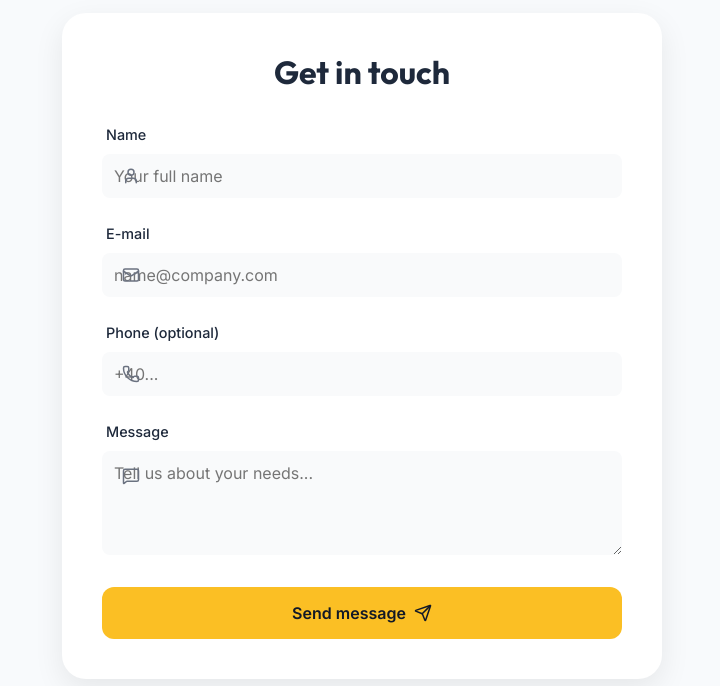
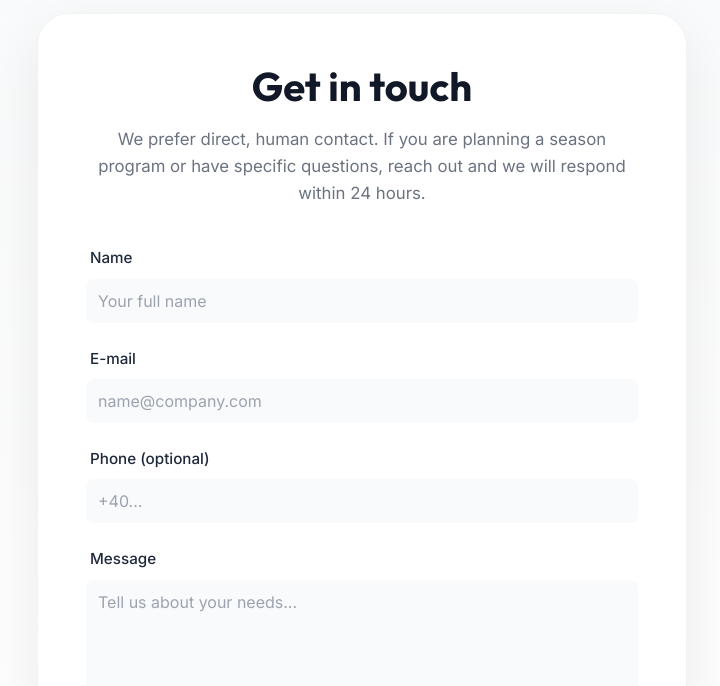
Before and after one commit to Qoopertin/tarcom-lux-website, a React (Vite) app: page / in a window 1280 px wide. Shown: the part 6114-6800 px from the top of the page, without its empty margins (278-998 px from the left). Built offline with nearby package versions, Linux system fonts and the light colour scheme.

Commit message:
Complete redesign of contact form with modern, clean aesthetics

```diff
--- a/src/components/home/ContactSection.css
+++ b/src/components/home/ContactSection.css
@@ -1,5 +1,5 @@
 .contact-section {
-    background-color: var(--color-bg-light);
+    background: linear-gradient(180deg, #f9fafb 0%, #ffffff 100%);
     position: relative;
     overflow: hidden;
 }
@@ -13,29 +13,44 @@
 /* Contact Form Card */
 .contact-form-container {
     width: 100%;
-    max-width: 600px;
-    /* Limit width since it's now centered alone */
+    max-width: 650px;
     margin: 0 auto;
 }
 
 .contact-card {
     background: white;
-    padding: 2.5rem;
-    border-radius: 1.5rem;
-    box-shadow: 0 10px 30px rgba(0, 0, 0, 0.08);
+    padding: 3rem;
+    border-radius: 2rem;
+    box-shadow: 0 20px 60px rgba(0, 0, 0, 0.08);
+    border: 1px solid rgba(0, 0, 0, 0.05);
+}
+
+@media (max-width: 768px) {
+    .contact-card {
+        padding: 2rem 1.5rem;
+    }
 }
 
 .form-title {
-    font-size: 2rem;
-    margin-bottom: 2rem;
-    color: var(--color-text-main);
+    font-size: 2.5rem;
+    margin-bottom: 1rem;
+    color: #111827;
     text-align: center;
+    font-weight: 700;
+}
+
+.form-subtitle {
+    font-size: 1.05rem;
+    color: #6B7280;
+    text-align: center;
+    margin-bottom: 2.5rem;
+    line-height: 1.6;
 }
 
 .contact-form {
     display: flex;
     flex-direction: column;
-    gap: 1.25rem;
+    gap: 1.5rem;
 }
 
 .form-group {
@@ -45,106 +60,100 @@
 }
 
 .form-group label {
-    font-size: 0.9rem;
+    font-size: 0.95rem;
     font-weight: 600;
-    color: var(--color-text-main);
+    color: #374151;
     margin-left: 0.25rem;
 }
 
-.input-wrapper {
-    position: relative;
-    display: flex;
-    align-items: center;
+.form-group input,
+.form-group textarea {
+    width: 100%;
+    padding: 1rem 1.25rem;
+    border: 2px solid #E5E7EB;
+    border-radius: 1rem;
+    font-family: inherit;
+    font-size: 1rem;
+    color: #111827;
+    background-color: #F9FAFB;
+    transition: all 0.3s ease;
 }
 
-.input-icon {
-    position: absolute;
-    left: 1.25rem;
-    /* Slightly more left spacing */
-    color: #6B7280;
-    /* Darker gray for better visibility */
-    pointer-events: none;
-    z-index: 10;
-    flex-shrink: 0;
-    /* Prevent icon from shrinking */
+.form-group input:focus,
+.form-group textarea:focus {
+    outline: none;
+    border-color: #fbbf24;
+    background-color: white;
+    box-shadow: 0 0 0 4px rgba(251, 191, 36, 0.1);
+    transform: translateY(-1px);
 }
 
-.textarea-wrapper {
-    align-items: flex-start;
+.form-group input::placeholder,
+.form-group textarea::placeholder {
+    color: #9CA3AF;
 }
 
-.textarea-wrapper .input-icon {
-    top: 1rem;
-}
-
-.input-wrapper input,
-.input-wrapper textarea {
-    width: 100%;
-    padding: 0.875rem 1rem 0.875rem 3.5rem;
-    /* Increased left padding to 3.5rem (56px) */
-    border: 1px solid #E5E7EB;
-    border-radius: 0.75rem;
-    font-family: inherit;
-    font-size: 1rem;
-    color: var(--color-text-main);
-    background-color: #F9FAFB;
-    transition: all 0.2s;
-}
-
-.input-wrapper input:focus,
-.input-wrapper textarea:focus {
-    outline: none;
-    border-color: var(--color-primary);
-    background-color: white;
-    box-shadow: 0 0 0 3px rgba(var(--color-primary-rgb), 0.1);
+.form-group textarea {
+    resize: vertical;
+    min-height: 140px;
 }
 
 .submit-btn {
     display: flex;
     align-items: center;
     justify-content: center;
-    gap: 0.5rem;
-    background-color: #fbbf24;
-    /* Amber 400 */
+    gap: 0.75rem;
+    background: linear-gradient(135deg, #fbbf24 0%, #f59e0b 100%);
     color: #111827;
-    /* Gray 900 */
     border: none;
-    padding: 1rem;
-    border-radius: 0.75rem;
-    font-weight: 600;
-    font-size: 1rem;
+    padding: 1.125rem 2rem;
+    border-radius: 1rem;
+    font-weight: 700;
+    font-size: 1.05rem;
     cursor: pointer;
-    transition: all 0.2s;
+    transition: all 0.3s ease;
     margin-top: 0.5rem;
+    box-shadow: 0 4px 14px rgba(251, 191, 36, 0.3);
 }
 
 .submit-btn:hover:not(:disabled) {
-    background-color: #f59e0b;
-    transform: translateY(-1px);
-    box-shadow: 0 4px 12px rgba(251, 191, 36, 0.3);
+    background: linear-gradient(135deg, #f59e0b 0%, #d97706 100%);
+    transform: translateY(-2px);
+    box-shadow: 0 8px 20px rgba(251, 191, 36, 0.4);
+}
+
+.submit-btn:active:not(:disabled) {
+    transform: translateY(0);
 }
 
 .submit-btn:disabled {
-    opacity: 0.7;
+    opacity: 0.6;
     cursor: not-allowed;
+    transform: none;
+}
+
+.submit-btn.loading {
+    position: relative;
 }
 
 .form-message {
     display: flex;
     align-items: center;
-    gap: 0.5rem;
-    padding: 0.75rem;
-    border-radius: 0.5rem;
-    font-size: 0.9rem;
+    gap: 0.75rem;
+    padding: 1rem 1.25rem;
+    border-radius: 0.75rem;
+    font-size: 0.95rem;
     font-weight: 500;
 }
 
 .form-message.success {
     background-color: #DEF7EC;
     color: #03543F;
+    border: 1px solid #A7F3D0;
 }
 
 .form-message.error {
     background-color: #FDE8E8;
     color: #9B1C1C;
+    border: 1px solid #FCA5A5;
 }
--- a/src/components/home/ContactSection.jsx
+++ b/src/components/home/ContactSection.jsx
@@ -1,7 +1,6 @@
 import React, { useState } from 'react';
 import { useLanguage } from '../../contexts/LanguageContext';
 import './ContactSection.css';
-import { Mail, Phone, User, MessageSquare, Send, CheckCircle, AlertCircle } from 'lucide-react';
 
 const ContactSection = () => {
     const { t } = useLanguage();
@@ -62,13 +61,12 @@ const ContactSection = () => {
                     {/* Contact Form - Centered */}
                     <div className="contact-form-container">
                         <div className="contact-card">
-                            <h3 className="form-title">{t('contact.title')}</h3>
+                            <h2 className="form-title">{t('contact.title')}</h2>
+                            <p className="form-subtitle">{t('contact.subtitle')}</p>
 
                             <form onSubmit={handleSubmit} className="contact-form">
                                 <div className="form-group">
                                     <label htmlFor="name">{t('contact.form.name')}</label>
-                                    <div className="input-wrapper">
-                                        <User className="input-icon" size={18} />
                                     <input
                                         type="text"
                                         id="name"
@@ -80,12 +78,9 @@ const ContactSection = () => {
                                         disabled={status === 'sending'}
                                     />
                                 </div>
-                                </div>
 
                                 <div className="form-group">
                                     <label htmlFor="email">{t('contact.form.email')}</label>
-                                    <div className="input-wrapper">
-                                        <Mail className="input-icon" size={18} />
                                     <input
                                         type="email"
                                         id="email"
@@ -97,12 +92,9 @@ const ContactSection = () => {
                                         disabled={status === 'sending'}
                                     />
                                 </div>
-                                </div>
 
                                 <div className="form-group">
                                     <label htmlFor="phone">{t('contact.form.phone')}</label>
-                                    <div className="input-wrapper">
-                                        <Phone className="input-icon" size={18} />
                                     <input
                                         type="tel"
                                         id="phone"
@@ -113,12 +105,9 @@ const ContactSection = () => {
                                         disabled={status === 'sending'}
                                     />
                                 </div>
-                                </div>
 
                                 <div className="form-group">
                                     <label htmlFor="message">{t('contact.form.message')}</label>
-                                    <div className="input-wrapper textarea-wrapper">
-                                        <MessageSquare className="input-icon" size={18} />
                                     <textarea
                                         id="message"
                                         name="message"
@@ -126,23 +115,20 @@ const ContactSection = () => {
                                         value={formData.message}
                                         onChange={handleChange}
                                         required
-                                            rows="4"
+                                        rows="5"
                                         disabled={status === 'sending'}
                                     ></textarea>
-                                    </div>
                                 </div>
 
                                 {status === 'error' && (
                                     <div className="form-message error">
-                                        <AlertCircle size={18} />
-                                        <span>{errorMessage}</span>
+                                        <span>⚠️ {errorMessage}</span>
                                     </div>
                                 )}
 
                                 {status === 'success' && (
                                     <div className="form-message success">
-                                        <CheckCircle size={18} />
-                                        <span>{t('contact.form.success')}</span>
+                                        <span>✓ {t('contact.form.success')}</span>
                                     </div>
                                 )}
 
@@ -151,13 +137,7 @@ const ContactSection = () => {
                                     className={`submit-btn ${status === 'sending' ? 'loading' : ''}`}
                                     disabled={status === 'sending' || status === 'success'}
                                 >
-                                    {status === 'sending' ? (
-                                        <span>{t('contact.form.sending')}</span>
-                                    ) : (
-                                        <>
-                                            {t('contact.form.button')} <Send size={18} />
-                                        </>
-                                    )}
+                                    {status === 'sending' ? t('contact.form.sending') : t('contact.form.button')}
                                 </button>
                             </form>
                         </div>
```
Lines whose indentation alone changed are shown as unchanged.
